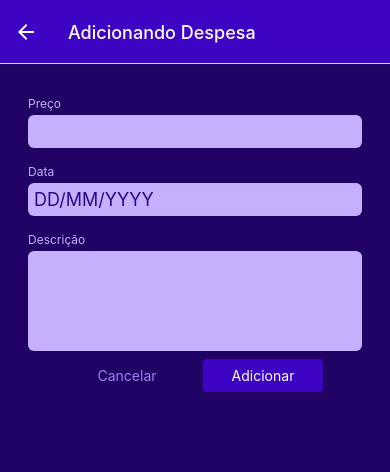
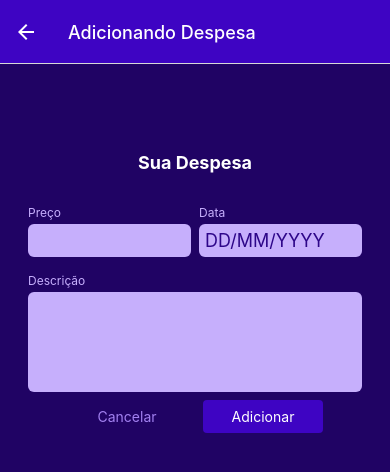
Before and after one commit to MatheusRyuki/React-Native-Despesas, a React Native app: screen /ManageExpense in a window 390 px wide. Shown: the top 472 px of the page. Built offline with nearby package versions, Linux system fonts and the light colour scheme.

Commit message:
Setando o layout do formulário

```diff
--- a/components/ManageExpense/ExpenseForm.js
+++ b/components/ManageExpense/ExpenseForm.js
@@ -1,12 +1,15 @@
-import { View } from "react-native";
+import { StyleSheet, Text, View } from "react-native";
 import Input from "./Input";
 
 const ExpenseForm = () => {
   const amountChangeHandler = () => {};
 
   return (
-    <View>
+    <View style={styles.form}>
+      <Text style={styles.title}>Sua Despesa</Text>
+      <View style={styles.inputsRow}>
         <Input
+          style={styles.rowInput}
           label="Preço"
           textInputConfig={{
             keyboardType: "decimal-pad",
@@ -14,6 +17,7 @@
           }}
         />
         <Input
+          style={styles.rowInput}
           label="Data"
           textInputConfig={{
             placeholder: "DD/MM/YYYY",
@@ -21,11 +25,11 @@
             onChangeText: () => {},
           }}
         />
+      </View>
       <Input
         label="Descrição"
         textInputConfig={{
           multiline: true,
-
         }}
       />
     </View>
@@ -33,3 +37,23 @@
 };
 
 export default ExpenseForm;
+
+const styles = StyleSheet.create({
+  inputsRow: {
+    flexDirection: "row",
+    justifyContent: "space-between",
+  },
+  rowInput: {
+    flex: 1,
+  },
+  form: {
+    marginTop: 40,
+  },
+  title: {
+    fontSize: 18,
+    fontWeight: "bold",
+    color: "white",
+    marginVertical: 24,
+    textAlign: "center",
+  },
+});
--- a/components/ManageExpense/Input.js
+++ b/components/ManageExpense/Input.js
@@ -1,7 +1,7 @@
 import { StyleSheet, Text, TextInput, View } from "react-native";
 import { GlobalStyles } from "../../constants/styles";
 
-const Input = ({ label, textInputConfig }) => {
+const Input = ({ label, style, textInputConfig }) => {
   const inputStyles = [styles.input];
 
   if (textInputConfig && textInputConfig.multiline) {
@@ -9,7 +9,7 @@
   }
 
   return (
-    <View style={styles.inputContainer}>
+    <View style={[styles.inputContainer, style]}>
       <Text style={styles.label}>{label}</Text>
       <TextInput style={inputStyles} {...textInputConfig} />
     </View>
```
Lines whose indentation alone changed are shown as unchanged.
